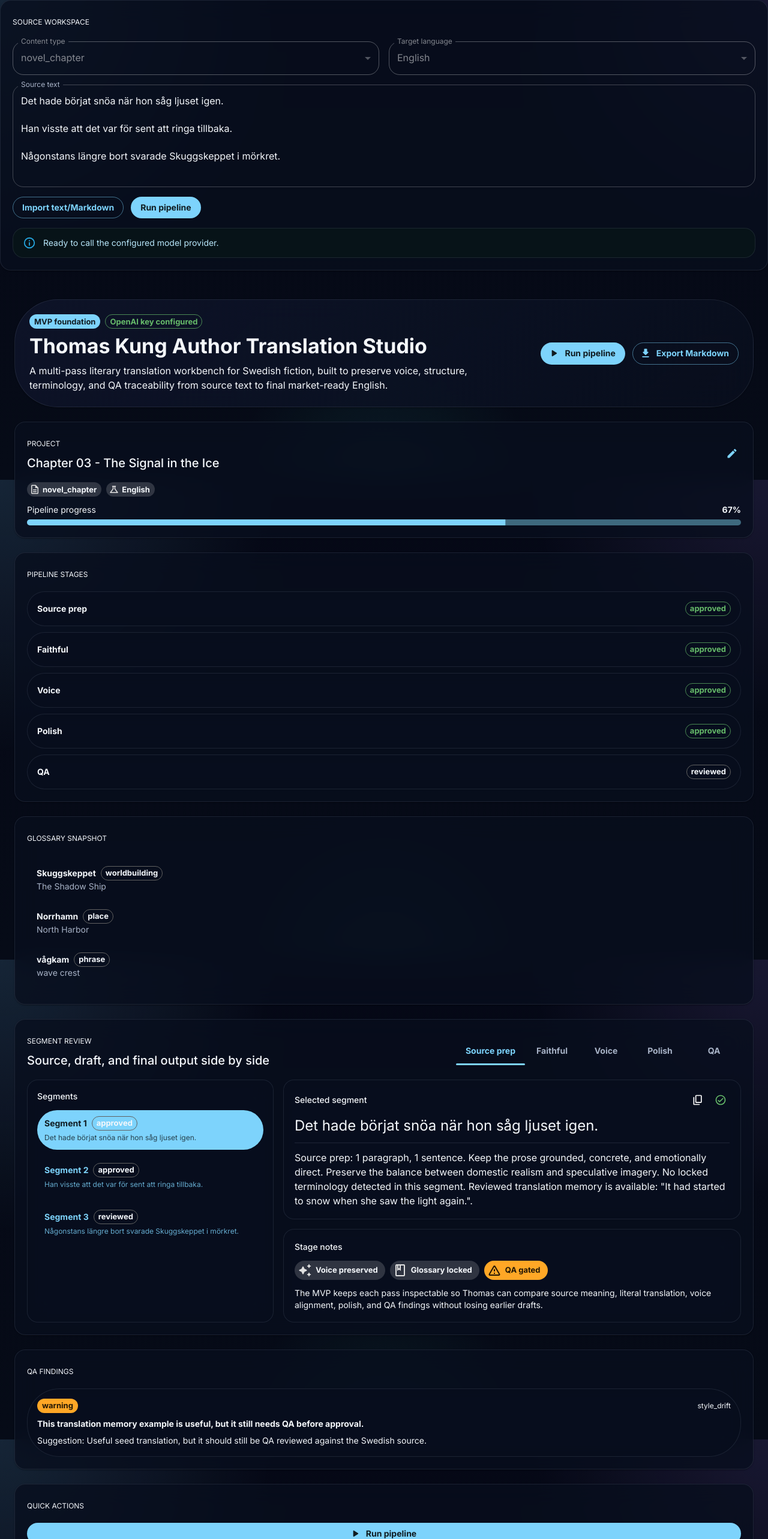
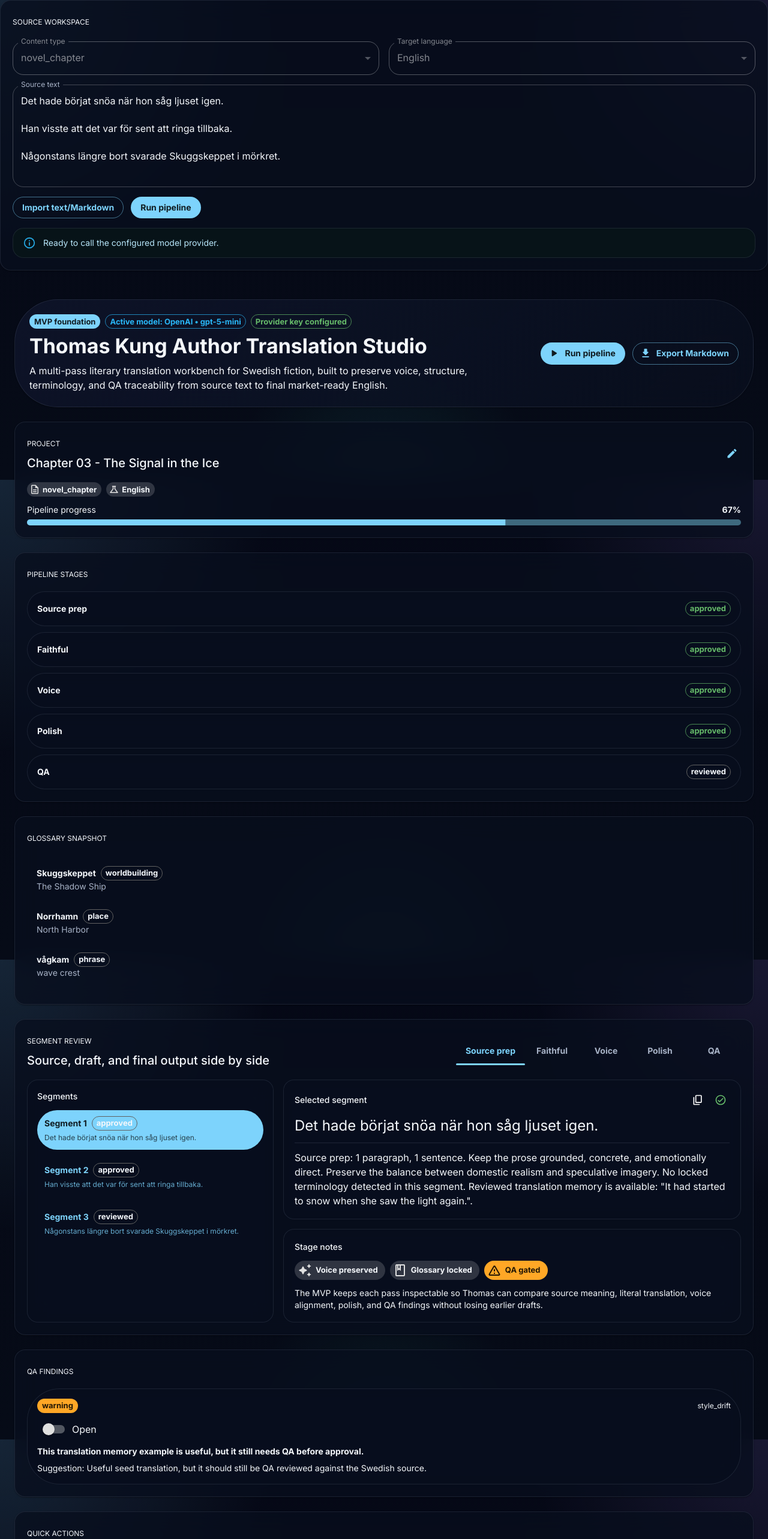
Before and after one commit to thomaskungforlag/translator, a Next.js app: page / in a window 1280 px wide. Shown: the top 2566 px of the page at 60% size. Built offline with nearby package versions, Linux system fonts and the light colour scheme; no server answers; what @mui/material-nextjs would draw is missing.

Commit message:
feat: enhance QA findings management and integrate resolved state into project progress

```diff
--- a/src/app/page.tsx
+++ b/src/app/page.tsx
@@ -7,8 +7,16 @@ import { demoWorkspaceSeed } from '@/lib/demo-workspace';
 export default function HomePage(): ReactElement {
   const apiKeyConfigured =
     env.AI_PROVIDER === 'poe' ? Boolean(env.POE_API_KEY) : Boolean(env.OPENAI_API_KEY);
+  const activeRuntimeModelLabel =
+    env.AI_PROVIDER === 'poe'
+      ? `Poe • ${env.POE_BOT ?? 'Claude-Sonnet-4.5'}`
+      : `OpenAI • ${env.OPENAI_MODEL ?? 'gpt-5-mini'}`;
 
   return (
-    <TranslationWorkspace apiKeyConfigured={apiKeyConfigured} initialSeed={demoWorkspaceSeed} />
+    <TranslationWorkspace
+      apiKeyConfigured={apiKeyConfigured}
+      activeRuntimeModelLabel={activeRuntimeModelLabel}
+      initialSeed={demoWorkspaceSeed}
+    />
   );
 }
--- a/src/components/studio-shell.tsx
+++ b/src/components/studio-shell.tsx
@@ -16,11 +16,13 @@ import { StudioHero } from './studio-shell/studio-hero';
 
 export function StudioShell({
   apiKeyConfigured,
+  activeRuntimeModelLabel,
   project,
   onRunPipeline,
   onExportMarkdown,
   onCopyFinalText,
   onCopyQaSummary,
+  onQaFindingResolvedChange,
   onSegmentFinalTextChange,
   onSegmentFinalTextLockChange,
   isRunning = false,
@@ -47,6 +49,7 @@ export function StudioShell({
       <Stack spacing={3}>
         <StudioHero
           apiKeyConfigured={apiKeyConfigured}
+          activeRuntimeModelLabel={activeRuntimeModelLabel}
           onRunPipeline={onRunPipeline}
           onExportMarkdown={onExportMarkdown}
           isRunning={isRunning}
@@ -81,7 +84,10 @@ export function StudioShell({
 
           <Box sx={{ minWidth: 0 }}>
             <Stack spacing={3}>
-              <QAFindingsPanel findings={project.qaFindings} />
+              <QAFindingsPanel
+                findings={project.qaFindings}
+                onResolvedChange={onQaFindingResolvedChange}
+              />
               <QuickActionsPanel
                 onRunPipeline={onRunPipeline}
                 onExportMarkdown={onExportMarkdown}
--- a/src/components/studio-shell/qa-findings-panel.tsx
+++ b/src/components/studio-shell/qa-findings-panel.tsx
@@ -1,14 +1,27 @@
 import type { ReactElement } from 'react';
 
-import { Card, CardContent, Chip, Paper, Stack, Typography } from '@mui/material';
+import {
+  Card,
+  CardContent,
+  Chip,
+  FormControlLabel,
+  Paper,
+  Stack,
+  Switch,
+  Typography,
+} from '@mui/material';
 
 import type { QAFinding } from '@/lib/domain';
 
 type QAFindingsPanelProps = {
   findings: QAFinding[];
+  onResolvedChange?: (findingId: string, resolved: boolean) => void;
 };
 
-export function QAFindingsPanel({ findings }: QAFindingsPanelProps): ReactElement {
+export function QAFindingsPanel({
+  findings,
+  onResolvedChange,
+}: QAFindingsPanelProps): ReactElement {
   return (
     <Paper sx={{ p: 2.5 }}>
       <Typography variant="overline" color="text.secondary">
@@ -16,7 +29,14 @@ export function QAFindingsPanel({ findings }: QAFindingsPanelProps): ReactElemen
       </Typography>
       <Stack spacing={1.5} sx={{ mt: 1.5 }}>
         {findings.map((finding) => (
-          <Card key={finding.id} variant="outlined" sx={{ borderRadius: 3 }}>
+          <Card
+            key={finding.id}
+            variant="outlined"
+            sx={{
+              borderRadius: 3,
+              opacity: finding.resolved ? 0.7 : 1,
+            }}
+          >
             <CardContent sx={{ '&:last-child': { pb: 2 } }}>
               <Stack spacing={1}>
                 <Stack
@@ -38,6 +58,16 @@ export function QAFindingsPanel({ findings }: QAFindingsPanelProps): ReactElemen
                     {finding.category}
                   </Typography>
                 </Stack>
+                <FormControlLabel
+                  control={
+                    <Switch
+                      checked={finding.resolved}
+                      onChange={(_, checked) => onResolvedChange?.(finding.id, checked)}
+                      inputProps={{ 'aria-label': `Mark finding as resolved: ${finding.issue}` }}
+                    />
+                  }
+                  label={finding.resolved ? 'Resolved' : 'Open'}
+                />
                 <Typography variant="body2" sx={{ fontWeight: 650 }}>
                   {finding.issue}
                 </Typography>
--- a/src/components/studio-shell/studio-hero.tsx
+++ b/src/components/studio-shell/studio-hero.tsx
@@ -6,6 +6,7 @@ import { Box, Button, Chip, Paper, Stack, Typography } from '@mui/material';
 
 type StudioHeroProps = {
   apiKeyConfigured: boolean;
+  activeRuntimeModelLabel: string;
   onRunPipeline?: () => void;
   onExportMarkdown?: () => void;
   isRunning?: boolean;
@@ -13,6 +14,7 @@ type StudioHeroProps = {
 
 export function StudioHero({
   apiKeyConfigured,
+  activeRuntimeModelLabel,
   onRunPipeline,
   onExportMarkdown,
   isRunning = false,
@@ -37,7 +39,13 @@ export function StudioHero({
             <Chip
               size="small"
               variant="outlined"
-              label={apiKeyConfigured ? 'OpenAI key configured' : 'OpenAI key missing'}
+              label={`Active model: ${activeRuntimeModelLabel}`}
+              color="info"
+            />
+            <Chip
+              size="small"
+              variant="outlined"
+              label={apiKeyConfigured ? 'Provider key configured' : 'Provider key missing'}
               color={apiKeyConfigured ? 'success' : 'warning'}
             />
           </Stack>
--- a/src/components/studio-shell/types.ts
+++ b/src/components/studio-shell/types.ts
@@ -2,11 +2,13 @@ import type { StudioShellProject } from '@/lib/workspace';
 
 export type StudioShellProps = {
   apiKeyConfigured: boolean;
+  activeRuntimeModelLabel: string;
   project: StudioShellProject;
   onRunPipeline?: () => void;
   onExportMarkdown?: () => void;
   onCopyFinalText?: () => void;
   onCopyQaSummary?: () => void;
+  onQaFindingResolvedChange?: (findingId: string, resolved: boolean) => void;
   onSegmentFinalTextChange?: (segmentId: string, value: string) => void;
   onSegmentFinalTextLockChange?: (segmentId: string, locked: boolean) => void;
   isRunning?: boolean;
--- a/src/components/translation-workspace.tsx
+++ b/src/components/translation-workspace.tsx
@@ -18,6 +18,7 @@ import { WorkspaceControls } from './workspace-controls';
 
 type TranslationWorkspaceProps = {
   apiKeyConfigured: boolean;
+  activeRuntimeModelLabel: string;
   initialSeed: TranslationWorkspaceSeed;
 };
 
@@ -34,6 +35,7 @@ type StatusNotice = {
 
 type TranslationWorkspaceViewProps = {
   apiKeyConfigured: boolean;
+  activeRuntimeModelLabel: string;
   sourceText: string;
   project: StudioShellProject;
   isRunning: boolean;
@@ -45,6 +47,7 @@ type TranslationWorkspaceViewProps = {
   onExportMarkdown: () => void;
   onCopyFinalText: () => void;
   onCopyQaSummary: () => void;
+  onQaFindingResolvedChange: (findingId: string, resolved: boolean) => void;
   onSegmentFinalTextChange: (segmentId: string, value: string) => void;
   onSegmentFinalTextLockChange: (segmentId: string, locked: boolean) => void;
 };
@@ -72,6 +75,10 @@ function buildQaSummaryText(project: StudioShellProject): string {
     .join('\n');
 }
 
+function hasUnresolvedQaFindings(findings: DocumentSegment['qaFindings']): boolean {
+  return findings.some((finding) => !finding.resolved);
+}
+
 function stageStatus(hasValues: boolean, hasIssues: boolean): DocumentSegment['status'] {
   if (!hasValues) {
     return 'pending';
@@ -85,10 +92,12 @@ function updateProjectFromSegments(
   segments: DocumentSegment[],
 ): StudioShellProject {
   const qaFindings = segments.flatMap((segment) => segment.qaFindings);
-  const approvedSegments = segments.filter((segment) => segment.qaFindings.length === 0).length;
+  const approvedSegments = segments.filter(
+    (segment) => !hasUnresolvedQaFindings(segment.qaFindings),
+  ).length;
   const progress =
     segments.length === 0 ? 0 : Math.round((approvedSegments / segments.length) * 100);
-  const hasQaFindings = segments.some((segment) => segment.qaFindings.length > 0);
+  const hasQaFindings = segments.some((segment) => hasUnresolvedQaFindings(segment.qaFindings));
 
   return {
     ...project,
@@ -110,7 +119,7 @@ function updateSegmentQa(segment: DocumentSegment, finalText: string): DocumentS
     ...segment,
     finalText,
     qaFindings,
-    status: qaFindings.length > 0 ? 'reviewed' : 'approved',
+    status: hasUnresolvedQaFindings(qaFindings) ? 'reviewed' : 'approved',
   };
 }
 
@@ -218,6 +227,7 @@ function downloadMarkdown(project: StudioShellProject): void {
 
 function TranslationWorkspaceView({
   apiKeyConfigured,
+  activeRuntimeModelLabel,
   sourceText,
   project,
   isRunning,
@@ -229,6 +239,7 @@ function TranslationWorkspaceView({
   onExportMarkdown,
   onCopyFinalText,
   onCopyQaSummary,
+  onQaFindingResolvedChange,
   onSegmentFinalTextChange,
   onSegmentFinalTextLockChange,
 }: TranslationWorkspaceViewProps): ReactElement {
@@ -247,12 +258,14 @@ function TranslationWorkspaceView({
       />
       <StudioShell
         apiKeyConfigured={apiKeyConfigured}
+        activeRuntimeModelLabel={activeRuntimeModelLabel}
         project={project}
         isRunning={isRunning}
         onRunPipeline={onRunPipeline}
         onExportMarkdown={onExportMarkdown}
         onCopyFinalText={onCopyFinalText}
         onCopyQaSummary={onCopyQaSummary}
+        onQaFindingResolvedChange={onQaFindingResolvedChange}
         onSegmentFinalTextChange={onSegmentFinalTextChange}
         onSegmentFinalTextLockChange={onSegmentFinalTextLockChange}
       />
@@ -262,6 +275,7 @@ function TranslationWorkspaceView({
 
 export function TranslationWorkspace({
   apiKeyConfigured,
+  activeRuntimeModelLabel,
   initialSeed,
 }: TranslationWorkspaceProps): ReactElement {
   const [sourceText, setSourceText] = useState(initialSeed.sourceText);
@@ -427,9 +441,32 @@ export function TranslationWorkspace({
     });
   };
 
+  const handleQaFindingResolvedChange = (findingId: string, resolved: boolean): void => {
+    setProject((currentProject) => {
+      const segments = currentProject.segments.map((segment) => {
+        if (!segment.qaFindings.some((finding) => finding.id === findingId)) {
+          return segment;
+        }
+
+        const qaFindings = segment.qaFindings.map((finding) =>
+          finding.id === findingId ? { ...finding, resolved } : finding,
+        );
+
+        return {
+          ...segment,
+          qaFindings,
+          status: hasUnresolvedQaFindings(qaFindings) ? 'reviewed' : 'approved',
+        };
+      });
+
+      return updateProjectFromSegments(currentProject, segments);
+    });
+  };
+
   return (
     <TranslationWorkspaceView
       apiKeyConfigured={apiKeyConfigured}
+      activeRuntimeModelLabel={activeRuntimeModelLabel}
       sourceText={sourceText}
       project={project}
       isRunning={isRunning}
@@ -441,6 +478,7 @@ export function TranslationWorkspace({
       onExportMarkdown={handleExportMarkdown}
       onCopyFinalText={handleCopyFinalText}
       onCopyQaSummary={handleCopyQaSummary}
+      onQaFindingResolvedChange={handleQaFindingResolvedChange}
       onSegmentFinalTextChange={handleSegmentFinalTextChange}
       onSegmentFinalTextLockChange={handleSegmentFinalTextLockChange}
     />
--- a/src/lib/pipeline-project.ts
+++ b/src/lib/pipeline-project.ts
@@ -12,13 +12,17 @@ function stageStatus(hasValues: boolean, hasIssues: boolean): SegmentStatus {
   return hasIssues ? 'reviewed' : 'approved';
 }
 
+function hasUnresolvedFindings(findings: QAFinding[]): boolean {
+  return findings.some((finding) => !finding.resolved);
+}
+
 function buildPipelineStages(segments: SegmentDraft[]) {
   const hasSegments = segments.length > 0;
   const hasSourceAnalysis = segments.every((segment) => segment.sourceAnalysis.length > 0);
   const hasFaithfulDraft = segments.every((segment) => segment.translationDraft.length > 0);
   const hasVoiceDraft = segments.every((segment) => segment.voiceAdaptedDraft.length > 0);
   const hasPolishedDraft = segments.every((segment) => segment.polishedDraft.length > 0);
-  const hasQaFindings = segments.some((segment) => segment.qaFindings.length > 0);
+  const hasQaFindings = segments.some((segment) => hasUnresolvedFindings(segment.qaFindings));
   const pipelineStages: StudioShellProject['pipelineStages'] = [
     { label: 'Source prep', status: stageStatus(hasSegments && hasSourceAnalysis, false) },
     { label: 'Faithful', status: stageStatus(hasSegments && hasFaithfulDraft, false) },
@@ -35,7 +39,9 @@ function buildProjectProgress(segments: SegmentDraft[]): number {
     return 0;
   }
 
-  const approvedSegments = segments.filter((segment) => segment.qaFindings.length === 0).length;
+  const approvedSegments = segments.filter(
+    (segment) => !hasUnresolvedFindings(segment.qaFindings),
+  ).length;
 
   return Math.round((approvedSegments / segments.length) * 100);
 }
@@ -58,7 +64,7 @@ function buildDocumentSegment(projectId: string, index: number, draft: SegmentDr
     finalText: draft.finalText,
     finalTextLocked: false,
     qaFindings: draft.qaFindings,
-    status: draft.qaFindings.length > 0 ? 'reviewed' : 'approved',
+    status: hasUnresolvedFindings(draft.qaFindings) ? 'reviewed' : 'approved',
   } as const;
 }
 
```
Also changed, not shown: 2 other files (tests, documents, lock files or other folders).
